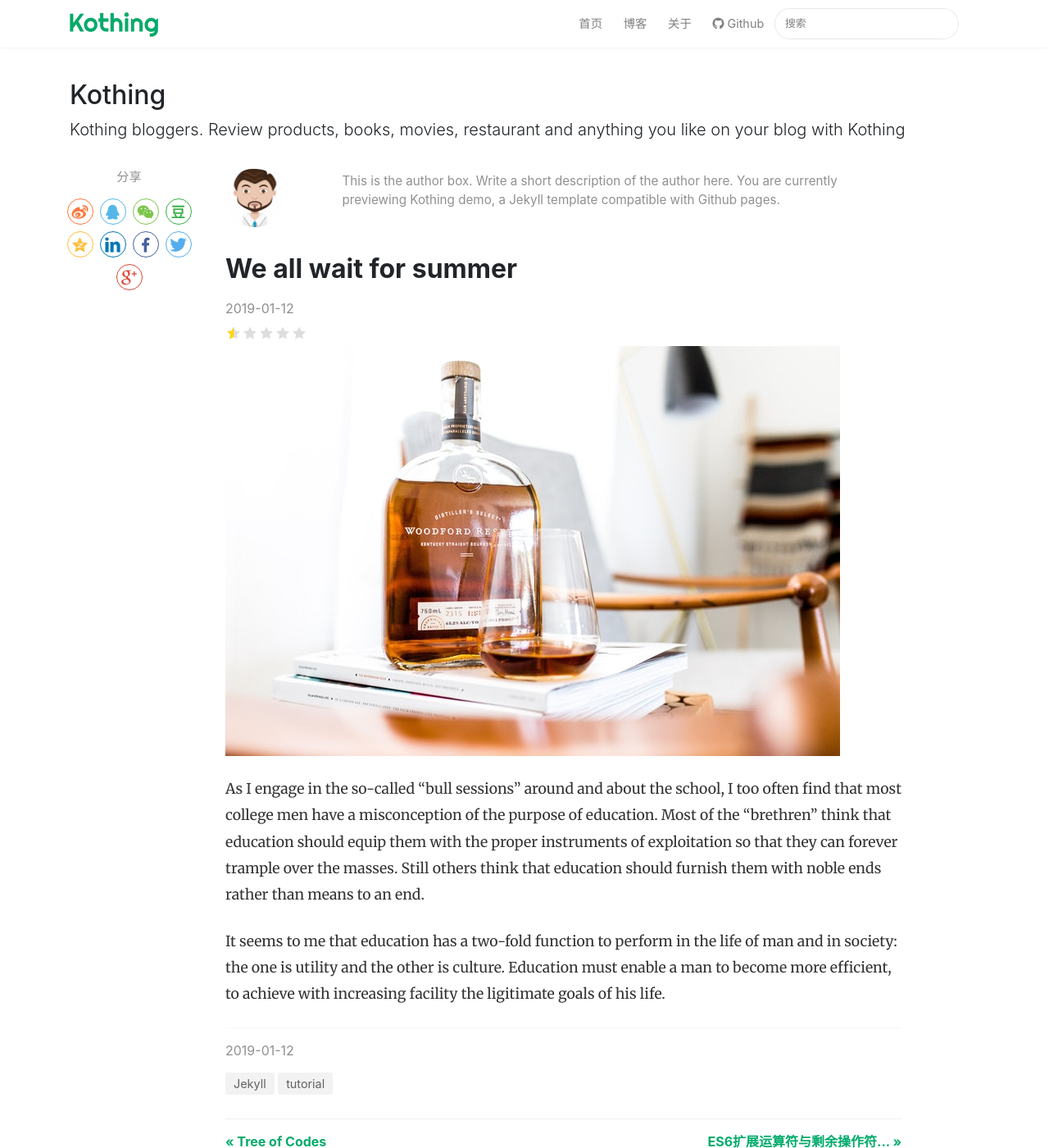
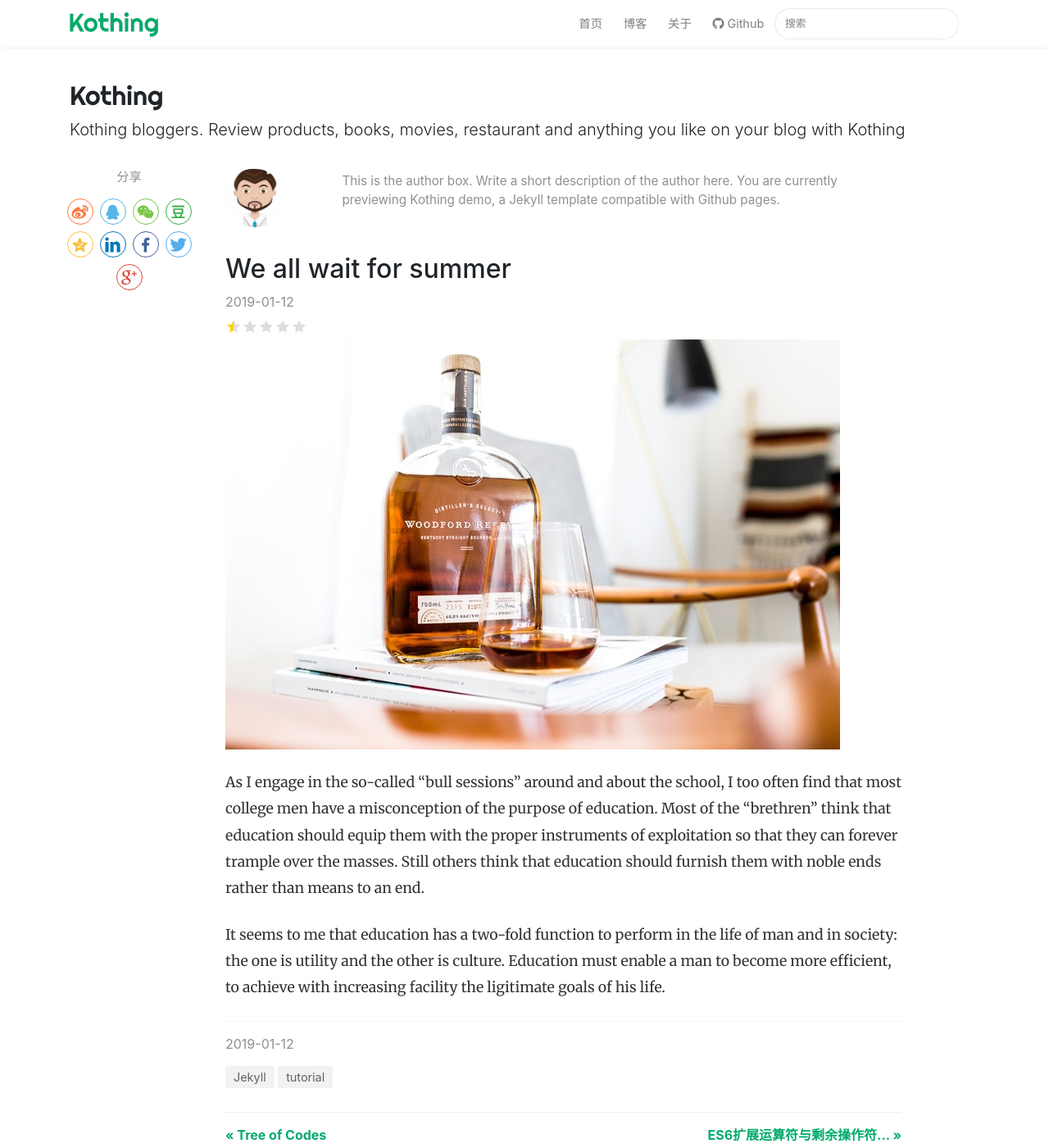
Before and after one commit to kothing/kothing.github.io, a Jekyll site: the page built from _posts/2019-01-12-we-all-wait-for-summer.md, in a window 1280 px wide and 1400 px high. Shown: the whole window at 82% size. Built offline with Jekyll 4.4.1, drawn with Linux system fonts in a browser that asks for light colours; nearby versions of some CDN libraries; comment, search, counter and statistics services are not loaded.

Commit message:
Update screen.css

```diff
--- a/assets/css/screen.css
+++ b/assets/css/screen.css
@@ -369,11 +369,11 @@
     margin-right: 5px;
 }
 
-.mainheading h1.sitetitle {
+.main-heading h1.sitetitle {
     font-family: Righteous;
 }
 
-.mainheading h1.posttitle {
+.main-heading h1.posttitle {
     font-weight: 700;
     margin-bottom: 1rem;
 }
```
